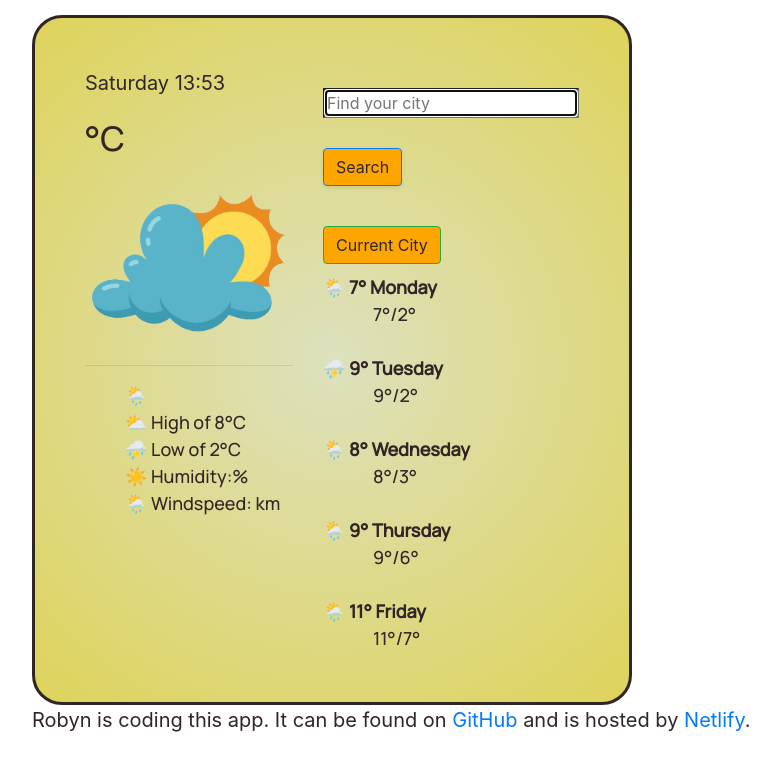
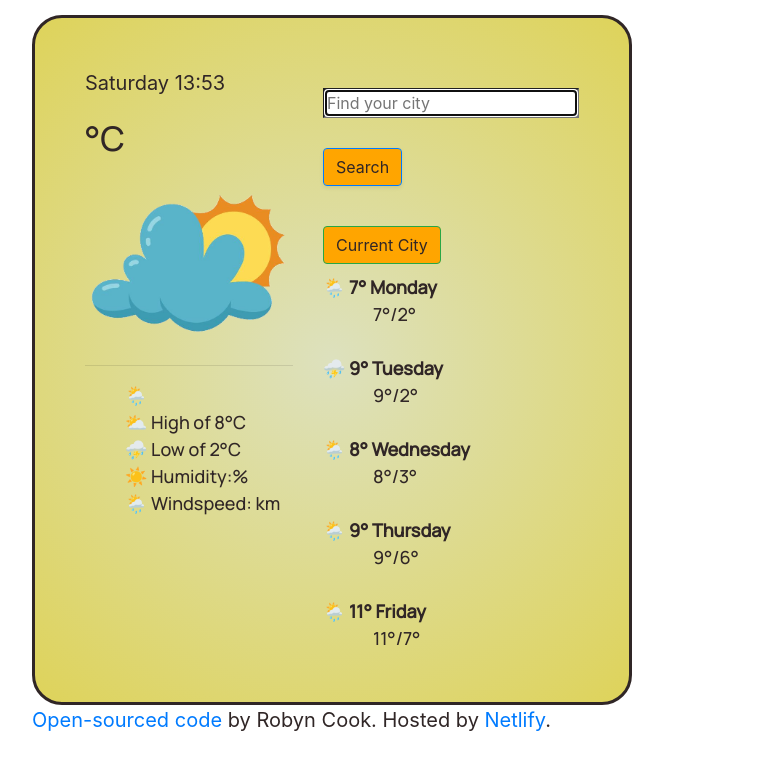
Before and after one commit to c-robyn/WeatherApp, a plain HTML site: page index.html in a window 1280 px wide. Shown: the whole page, without its empty margins (53-833 px from the left). Drawn offline with nearby package versions, Linux system fonts and the light colour scheme; no server answers; files whose address does not match are found by name.

Commit message:
text edit

```diff
--- a/index.html
+++ b/index.html
@@ -94,7 +94,7 @@
           </div>
         </div>
 
-        <p>Robyn is coding this app. It can be found on <a href="https://github.com/c-robyn/WeatherApp">GitHub</a> and is hosted by <a href="https://www.netlify.com/">Netlify</a>. </p>
+        <p><a href="https://github.com/c-robyn/WeatherApp">Open-sourced code</a> by Robyn Cook. Hosted by <a href="https://www.netlify.com/">Netlify</a>. </p>
 
     <script src="src/index.js"></script>
   </body>
```
